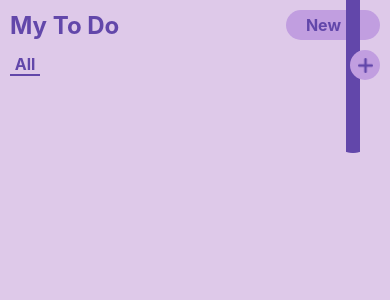
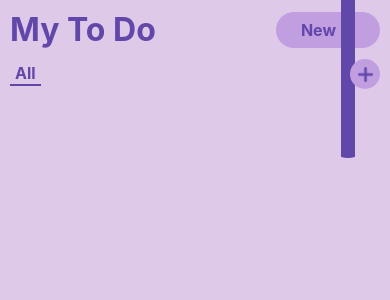
Before and after one commit to miraccumbur/mircoSuper, a React Native app: screen /MyToDo in a window 390 px wide. Shown: the top 300 px of the page. Built offline with nearby package versions, Linux system fonts and the light colour scheme.

Commit message:
Install carousel library and some styling changing in My To Do Page

```diff
--- a/package.json
+++ b/package.json
@@ -22,6 +22,7 @@
     "react-i18next": "^14.1.2",
     "react-native": "0.74.5",
     "react-native-linear-gradient": "^2.8.3",
+    "react-native-reanimated-carousel": "^3.5.1",
     "react-native-safe-area-context": "^4.7.4",
     "react-native-screens": "^3.27.0",
     "react-native-uuid": "^2.0.2",
--- a/src/screens/MyToDo/CreateNewMyToDoTab.tsx
+++ b/src/screens/MyToDo/CreateNewMyToDoTab.tsx
@@ -136,7 +136,7 @@ const styles = StyleSheet.create({
     alignItems: 'center',
   },
   title: {
-    fontSize: 24,
+    fontSize: 32,
     color: appColors.purple.c1,
     fontWeight: 'bold',
     textTransform: 'uppercase',
--- a/src/screens/MyToDo/MyToDoScreen.tsx
+++ b/src/screens/MyToDo/MyToDoScreen.tsx
@@ -46,7 +46,7 @@ const styles = StyleSheet.create({
     marginBottom: 10
   },
   title: {
-    fontSize: 24,
+    fontSize: 32,
     fontWeight: 'bold',
     color: appColors.purple.c1,
   },
@@ -55,9 +55,9 @@ const styles = StyleSheet.create({
     flexDirection: 'row',
     alignItems: 'center',
     paddingVertical: 3,
-    paddingHorizontal: 20,
+    paddingHorizontal: 25,
     borderRadius: 100,
-    height: 30,
+    height: 36,
   },
   newButtonText: {
     color: appColors.purple.c1,
--- a/src/screens/MyToDo/components/Tabs.tsx
+++ b/src/screens/MyToDo/components/Tabs.tsx
@@ -29,7 +29,7 @@ const Tabs: React.FC<PropsWithChildren<{}>> = () => {
   };
 
   const handleCreateNewTabPress: () => void = () => {
-    navigation.navigate('CreateNewMyToDoTab' as never)
+    navigation.navigate('CreateNewMyToDoTab' as never);
   };
 
   return (
@@ -81,6 +81,8 @@ const styles = StyleSheet.create({
     borderBottomWidth: 2,
     borderBottomColor: appColors.purple.c6,
     minWidth: 30,
+    paddingBottom: 1,
+    paddingHorizontal: 5,
   },
   buttonText: {
     fontWeight: 'bold',
@@ -101,7 +103,7 @@ const styles = StyleSheet.create({
     backgroundColor: appColors.purple.c7,
     justifyContent: 'center',
     alignItems: 'center',
-    marginLeft: 2
+    marginLeft: 3,
   },
   newTabImg: {
     tintColor: appColors.purple.c1,
```
Also changed, not shown: 1 other file (tests, documents, lock files or other folders).
